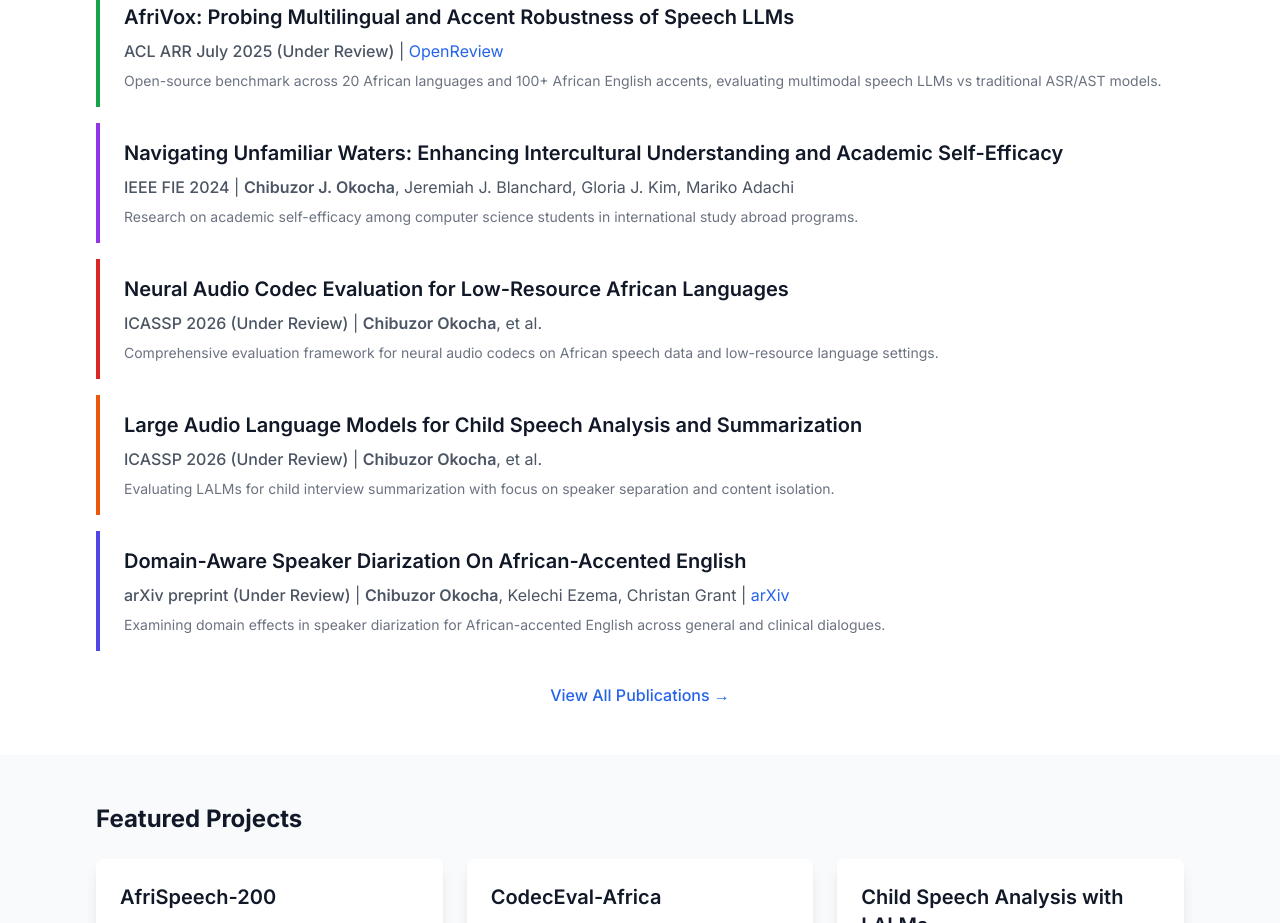
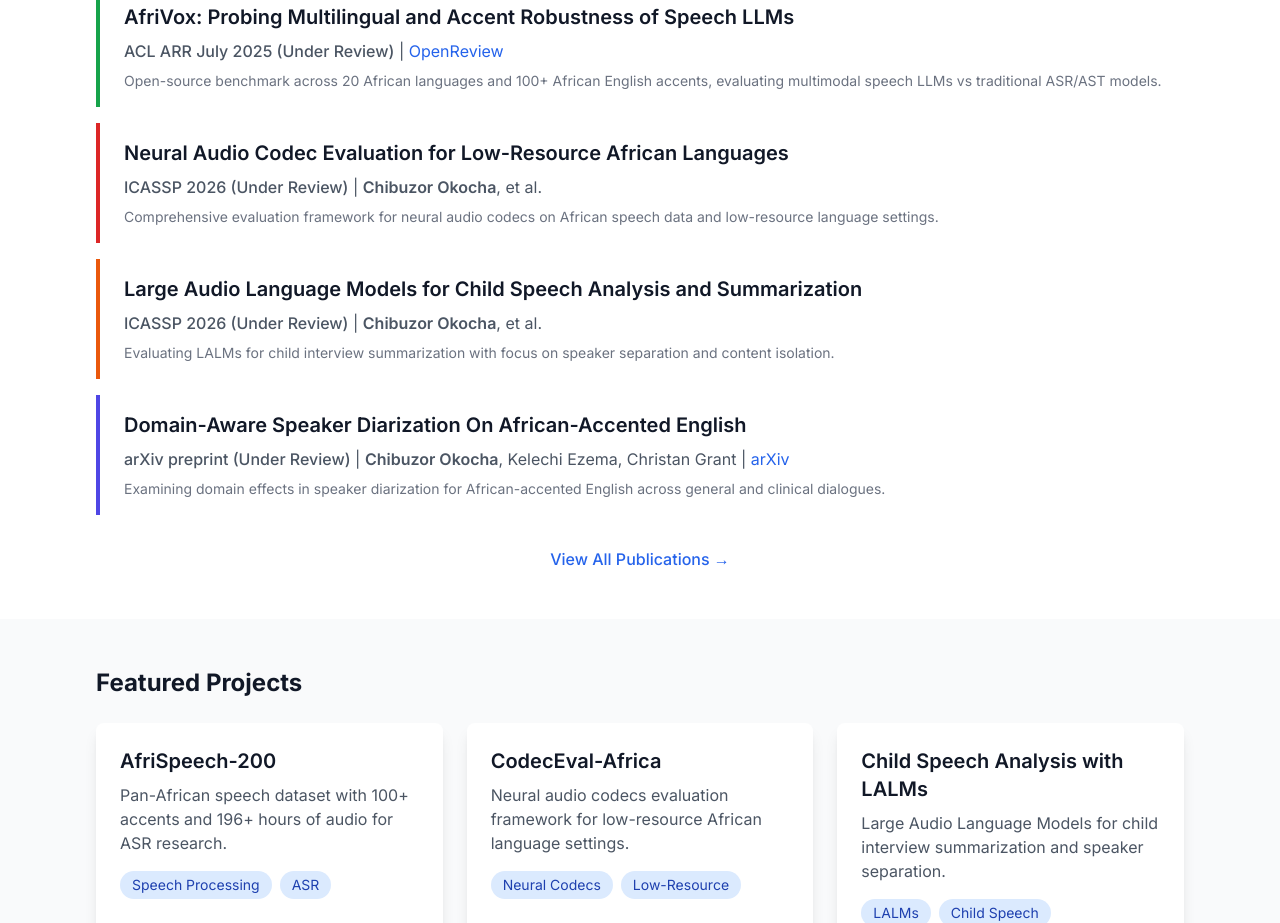
Before and after one commit to unruli/Portfolio-website, a Next.js app: page / in a window 1280 px wide. Shown: the part 1700-2623 px from the top of the page. Built offline with nearby package versions, Linux system fonts and the light colour scheme.

Commit message:
Add back Recent News section

```diff
--- a/src/app/page.tsx
+++ b/src/app/page.tsx
@@ -274,23 +274,6 @@ export default function Home() {
               initial={{ opacity: 0, y: 20 }}
               animate={{ opacity: 1, y: 0 }}
               transition={{ duration: 0.5, delay: 0.2 }}
-              className="border-l-4 border-purple-600 pl-6 py-4"
-            >
-              <h3 className="text-xl font-semibold text-gray-900 dark:text-white mb-2">
-                Navigating Unfamiliar Waters: Enhancing Intercultural Understanding and Academic Self-Efficacy
-              </h3>
-              <p className="text-gray-600 dark:text-gray-300 mb-2">
-                <span className="font-medium">IEEE FIE 2024</span> | <span className="font-semibold">Chibuzor J. Okocha</span>, Jeremiah J. Blanchard, Gloria J. Kim, Mariko Adachi
-              </p>
-              <p className="text-gray-500 dark:text-gray-400 text-sm">
-                Research on academic self-efficacy among computer science students in international study abroad programs.
-              </p>
-            </motion.div>
-
-            <motion.div
-              initial={{ opacity: 0, y: 20 }}
-              animate={{ opacity: 1, y: 0 }}
-              transition={{ duration: 0.5, delay: 0.3 }}
               className="border-l-4 border-red-600 pl-6 py-4"
             >
               <h3 className="text-xl font-semibold text-gray-900 dark:text-white mb-2">
@@ -307,7 +290,7 @@ export default function Home() {
             <motion.div
               initial={{ opacity: 0, y: 20 }}
               animate={{ opacity: 1, y: 0 }}
-              transition={{ duration: 0.5, delay: 0.4 }}
+              transition={{ duration: 0.5, delay: 0.3 }}
               className="border-l-4 border-orange-600 pl-6 py-4"
             >
               <h3 className="text-xl font-semibold text-gray-900 dark:text-white mb-2">
```
